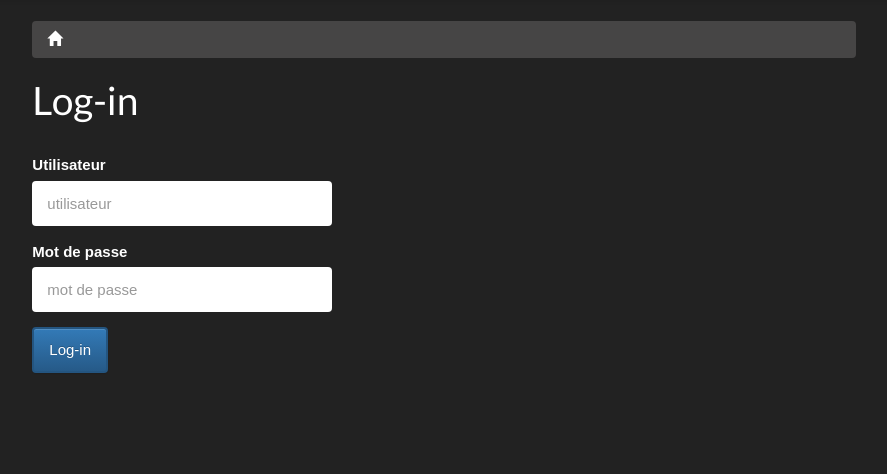
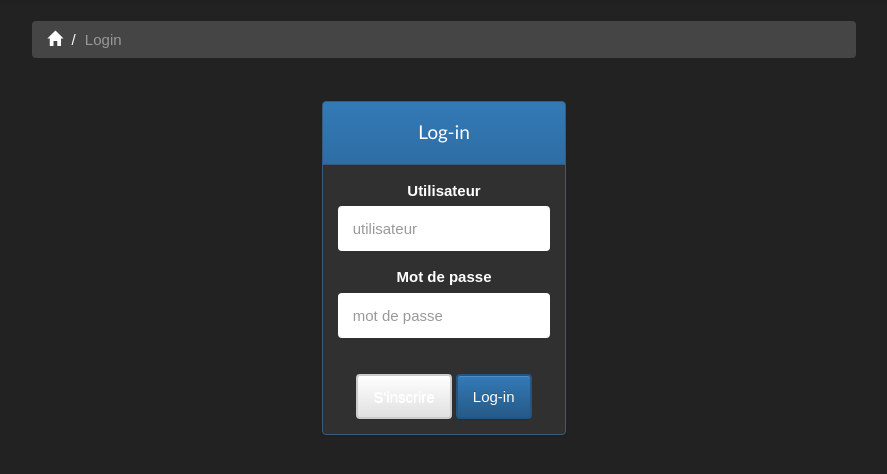
Before and after one commit to basmot/futsal_management, a Django app: page /login/ in a window 1280 px wide. Shown: the part 60-534 px from the top of the page, without its empty margins (196-1083 px from the left). Run offline with Django 3.2, Linux system fonts and the light colour scheme; some libraries are stand-ins or nearby versions.

Commit message:
updated the login page

```diff
--- a/base/templates/registration/login.html
+++ b/base/templates/registration/login.html
@@ -1,7 +1,10 @@
 {% extends "layout.html" %}
 
+{% block breadcrumb %}
+  <li class="active">Login</li>
+{% endblock %}
+
 {% block content %}
-  <h1>Log-in</h1>
   {% if form.errors %}
     <div class="alert alert-dismissible alert-danger">
       <button type="button" class="close" data-dismiss="alert">&times;</button>
@@ -12,7 +15,14 @@
   <br>
   <form action="{% url 'login' %}" method="post" class="form" role="form">
     {% csrf_token %}
-    <div style="width: 300px;">
+    <div class="text-center">
+      <div class="col-md-4 col-md-offset-4">
+        <div class="panel panel-primary">
+          <div class="panel-heading">
+            <h3 class="panel-title"><h4>Log-in</h4></h3>
+          </div>
+          <div class="panel-body">
+            <div class="text-center">
                   <div class="form-group">
                     <label class="control-label" for="username">Utilisateur</label>
                     <input id="id_username" maxlength="254" name="username" type="text" class="form-control" placeholder="utilisateur">
@@ -21,8 +31,14 @@
                     <label class="control-label" for="password">Mot de passe</label>
                     <input id="id_password" name="password" type="password" class="form-control" placeholder="mot de passe">
                   </div>
+                  <br>
               <input type="hidden" name="next" value="{{ next }}" />
+              <a href="{% url 'user_enrollment' %}" class="btn btn-default">S'inscrire</a>
               <input type="submit" value="Log-in" class="btn btn-primary" id="post_login_btn">
+            </div>
+          </div>
+        </div>
+      </div>
     </div>
   </form>
 {% endblock %}
```
Lines whose indentation alone changed are shown as unchanged.
